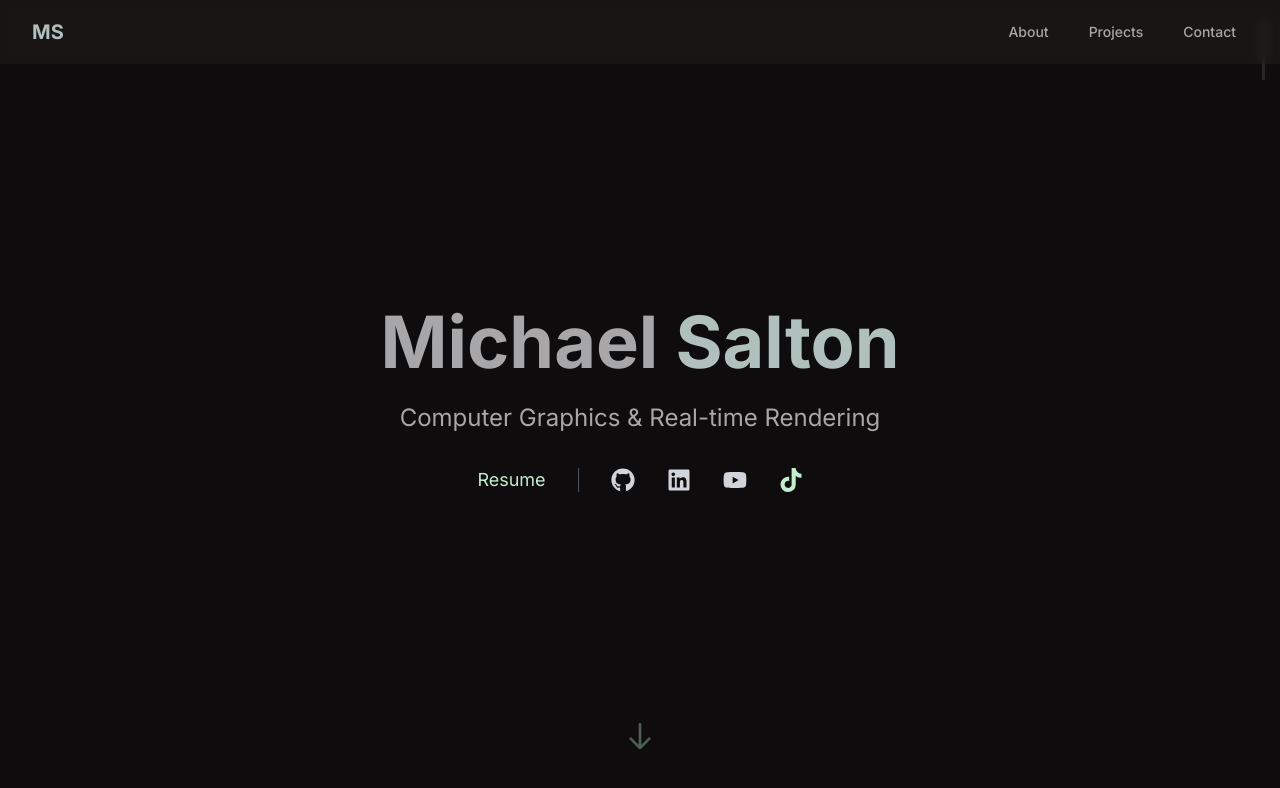
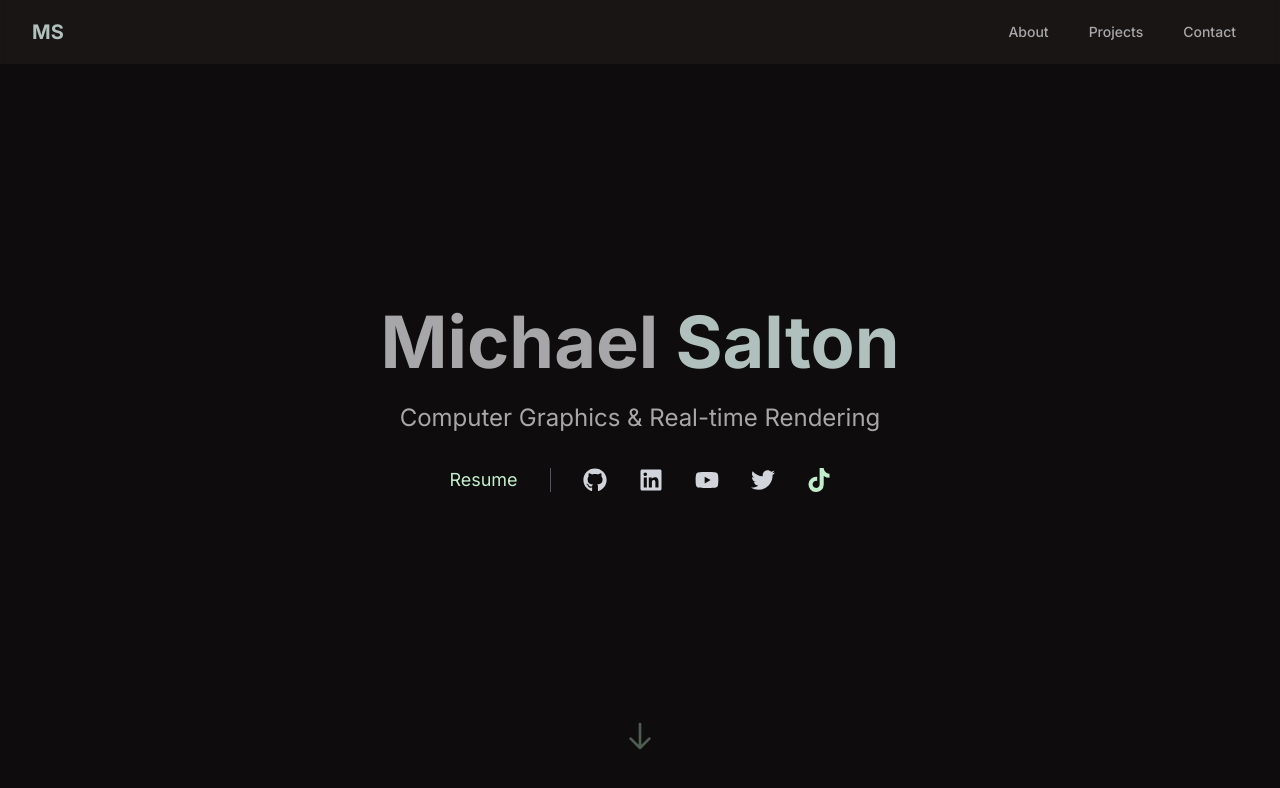
Before and after one commit to michaelsalton/Website, a Next.js app: page / in a window 1280 px wide. Shown: the top 788 px of the page. Built offline with nearby package versions, Linux system fonts and the light colour scheme.

Commit message:
links updated

```diff
--- a/app/components/Contact.tsx
+++ b/app/components/Contact.tsx
@@ -1,7 +1,7 @@
 'use client';
 
 import { motion } from 'framer-motion';
-import { FaGithub, FaLinkedin, FaYoutube, FaTiktok } from 'react-icons/fa';
+import { FaGithub, FaLinkedin, FaYoutube, FaTiktok, FaTwitter } from 'react-icons/fa';
 import { useRef } from 'react';
 import NavigationArrows from './NavigationArrows';
 
@@ -82,6 +82,16 @@ export default function Contact() {
             <motion.a
               whileHover={{ scale: 1.1 }}
               whileTap={{ scale: 0.95 }}
+              href="https://x.com/michaelsaltonn"
+              target="_blank"
+              rel="noopener noreferrer"
+              className="text-2xl text-theme-accent hover:text-theme-accent/80 transition-colors"
+            >
+              <FaTwitter />
+            </motion.a>
+            <motion.a
+              whileHover={{ scale: 1.1 }}
+              whileTap={{ scale: 0.95 }}
               href="https://tiktok.com/@michaelsalton"
               target="_blank"
               rel="noopener noreferrer"
--- a/app/components/Hero.tsx
+++ b/app/components/Hero.tsx
@@ -2,7 +2,7 @@
 
 import React from 'react';
 import { motion } from 'framer-motion';
-import { FaGithub, FaLinkedin, FaYoutube, FaTiktok } from 'react-icons/fa';
+import { FaGithub, FaLinkedin, FaYoutube, FaTiktok, FaTwitter } from 'react-icons/fa';
 import { useRef } from 'react';
 import NavigationArrows from './NavigationArrows';
 
@@ -79,6 +79,16 @@ export default function Hero() {
             <FaYoutube />
           </motion.a>
           <motion.a
+            href="https://x.com/michaelsaltonn"
+            target="_blank"
+            rel="noopener noreferrer"
+            whileHover={{ scale: 1.05 }}
+            whileTap={{ scale: 0.95 }}
+            className="text-2xl text-gray-300 hover:text-white transition-colors cursor-pointer relative z-10"
+          >
+            <FaTwitter />
+          </motion.a>
+          <motion.a
             whileHover={{ scale: 1.1 }}
             whileTap={{ scale: 0.95 }}
             href="https://tiktok.com/@michaelsalton"
--- a/app/globals.css
+++ b/app/globals.css
@@ -16,11 +16,13 @@ body {
     rgb(var(--background-end-rgb))
   );
   overflow-x: hidden;
+  overflow-y: hidden; /* Prevent body scroll, let main container handle it */
 }
 
 /* Custom scrollbar */
 ::-webkit-scrollbar {
   width: 8px;
+  height: 8px;
 }
 
 ::-webkit-scrollbar-track {
@@ -34,6 +36,11 @@ body {
 
 ::-webkit-scrollbar-thumb:hover {
   background: #A0522D;
+}
+
+/* Hide horizontal scrollbar */
+::-webkit-scrollbar:horizontal {
+  display: none;
 }
 
 /* Custom animations */
@@ -57,7 +64,8 @@ body {
 
 /* Custom scrollbar for Firefox */
 .snap-y {
-  scrollbar-width: none;
+  scrollbar-width: thin;
+  scrollbar-color: #8B4513 rgb(var(--background-start-rgb));
   scroll-snap-type: y mandatory;
 }
 
@@ -66,6 +74,12 @@ body {
 /* Disable smooth scrolling for snap scrolling */
 html {
   scroll-behavior: auto;
+  height: 100%;
+}
+
+/* Ensure full height for body */
+body {
+  height: 100%;
 }
 
 /* Ensure snap-start elements work properly */
--- a/app/page.tsx
+++ b/app/page.tsx
@@ -5,7 +5,6 @@ import Hero from './components/Hero';
 import About from './components/About';
 import Projects from './components/Projects';
 import Contact from './components/Contact';
-import ScrollIndicator from './components/ScrollIndicator';
 import Image from 'next/image';
 
 const inter = Inter({ subsets: ['latin'] });
@@ -19,7 +18,6 @@ export default function Home() {
   return (
     <main className={`h-screen ${inter.className} snap-y snap-mandatory overflow-y-scroll`}>
       <div className="relative z-10 h-full">
-        <ScrollIndicator />
         <Hero />
         <About />
         <Projects />
--- a/src/data/projects.ts
+++ b/src/data/projects.ts
@@ -26,7 +26,7 @@ export const projects: Project[] = [
   },
   {
     title: "Software Rasterizer",
-    description: "Custom software rasterizer built with C++ and SDL.",
+    description: "A fully-featured 3D software rasterizer from scratch using C++. This project implements a complete rendering pipeline in software, demonstrating how modern GPUs work internally without any hardware acceleration.",
     technologies: ["C++", "SDL", "Rendering"],
     githubUrl: "https://github.com/michaelsalton/Software-Rasterizer",
     liveUrl: null,
```
Also changed, not shown: 1 other file (tests, documents, lock files or other folders).
